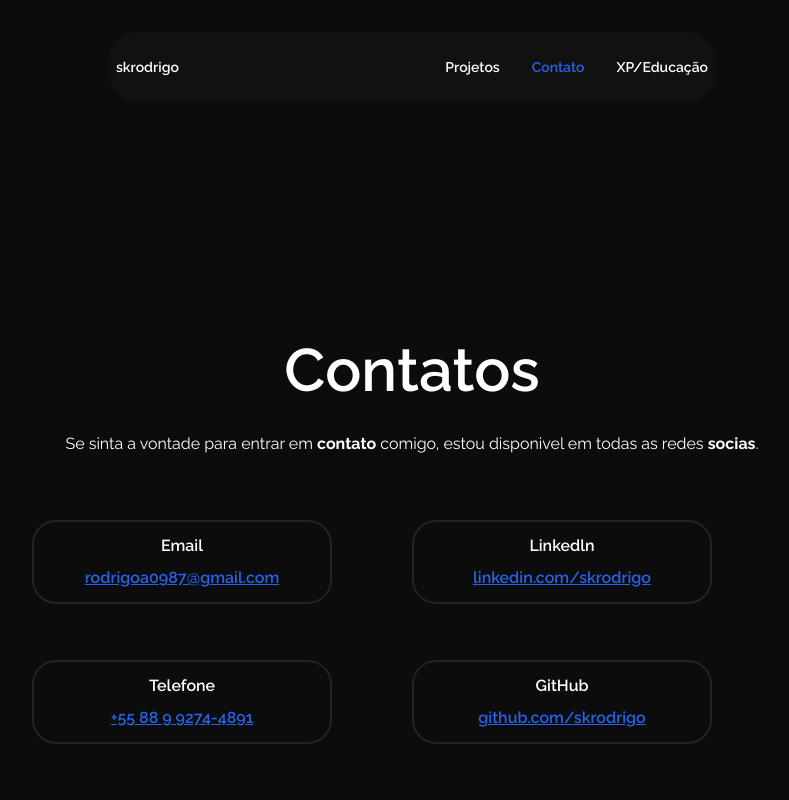
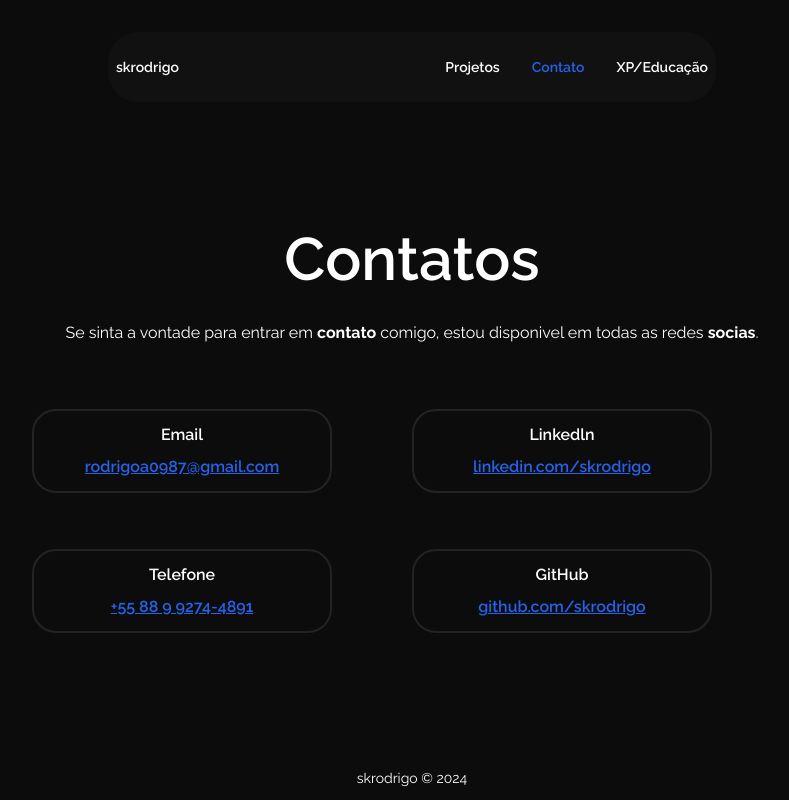
Before and after one commit to skrodrigo/skrodrigo.vercel.app, a Next.js app: page /contatos in a window 1280 px wide. Shown: the whole page, without its empty margins (228-1017 px from the left). Built offline with nearby package versions, Linux system fonts and the light colour scheme.

Commit message:
fix: Bugs footer

```diff
--- a/src/app/components/footer/footer.tsx
+++ b/src/app/components/footer/footer.tsx
@@ -1,4 +1,4 @@
-const Footer = () => {
+const footer = () => {
   return (
     <div>
       <footer className="flex items-center justify-center mb-3 mt-auto">
@@ -8,4 +8,4 @@ const Footer = () => {
   )
 }
 
-export default Footer
+export default footer
--- a/src/app/contatos/page.tsx
+++ b/src/app/contatos/page.tsx
@@ -1,5 +1,5 @@
 import Link from 'next/link'
-
+import Footer from '../components/footer/Footer'
 
 
 const page = () => {
@@ -68,7 +68,7 @@ const page = () => {
 
     </div>
 
-
+    <Footer />
 
     </div>
 
--- a/src/app/page.tsx
+++ b/src/app/page.tsx
@@ -1,6 +1,6 @@
 import Link from "next/link";
 import Image from "next/image";
-
+import Footer from './components/footer/Footer'
 
 
 export default function Home() {
@@ -8,7 +8,7 @@ export default function Home() {
 
   <div className="min-h-screen flex flex-col justify-between">
 
-      <div className="md:mt-8 sticky top-2 z-20">
+    <div className="md:mt-8 sticky top-2 z-20">
             <header className='m-auto w-[320px] md:w-[608px] h-[70px] rounded-[30px] bg-[#131313] backdrop-blur bg-opacity-85'>
 
                 <div className='flex justify-between items-center w-full h-full px-2'>
@@ -35,7 +35,7 @@ export default function Home() {
             </header>
       </div>
 
-      <div className="flex justify-center items-center mx-auto xl:max-w-[1216px] lg:max-w-[912px]">
+    <div className="flex justify-center items-center mx-auto xl:max-w-[1216px] lg:max-w-[912px]">
         <section className="flex flex-col lg:flex-row-reverse items-center text-center space-y-7 mt-16">
           <Image src="/foto.png" width={192} height={195} alt="Foto do Portfolio Rodrigo Carvalho" className="w-[192px] h-[195px] lg:w-[384px] lg:h-[390px]" />
           <div className="flex flex-col">
@@ -56,9 +56,9 @@ export default function Home() {
             </div>
           </div>
         </section>
-      </div>
+    </div>
 
-      <div className="flex justify-center items-center mx-auto ">
+    <div className="flex justify-center items-center mx-auto ">
         <section className="flex flex-col items-center text-center mt-24 lg:mt-40">
           <span className="text-xl lg:text-3xl  font-light mb-16">Algumas tecnologias que<br />
           venho utilizando</span>
@@ -122,9 +122,9 @@ export default function Home() {
 
           </div>
         </section>
-      </div>
+    </div>
 
-
+    <Footer />
 
   </div>
 
--- a/src/app/projetos/page.tsx
+++ b/src/app/projetos/page.tsx
@@ -1,5 +1,5 @@
 import Link from 'next/link'
-
+import Footer from '../components/footer/Footer'
 
 
 const page = () => {
@@ -40,6 +40,7 @@ const page = () => {
         </div>
     </div>
 
+    <Footer />
 
     </div>
 
--- a/src/app/xp/page.tsx
+++ b/src/app/xp/page.tsx
@@ -1,5 +1,5 @@
 import Link from 'next/link'
-
+import Footer from '../components/footer/Footer'
 
 
 const page = () => {
@@ -62,7 +62,7 @@ const page = () => {
 
     </div>
 
-
+    <Footer />
 
     </div>
 
```
